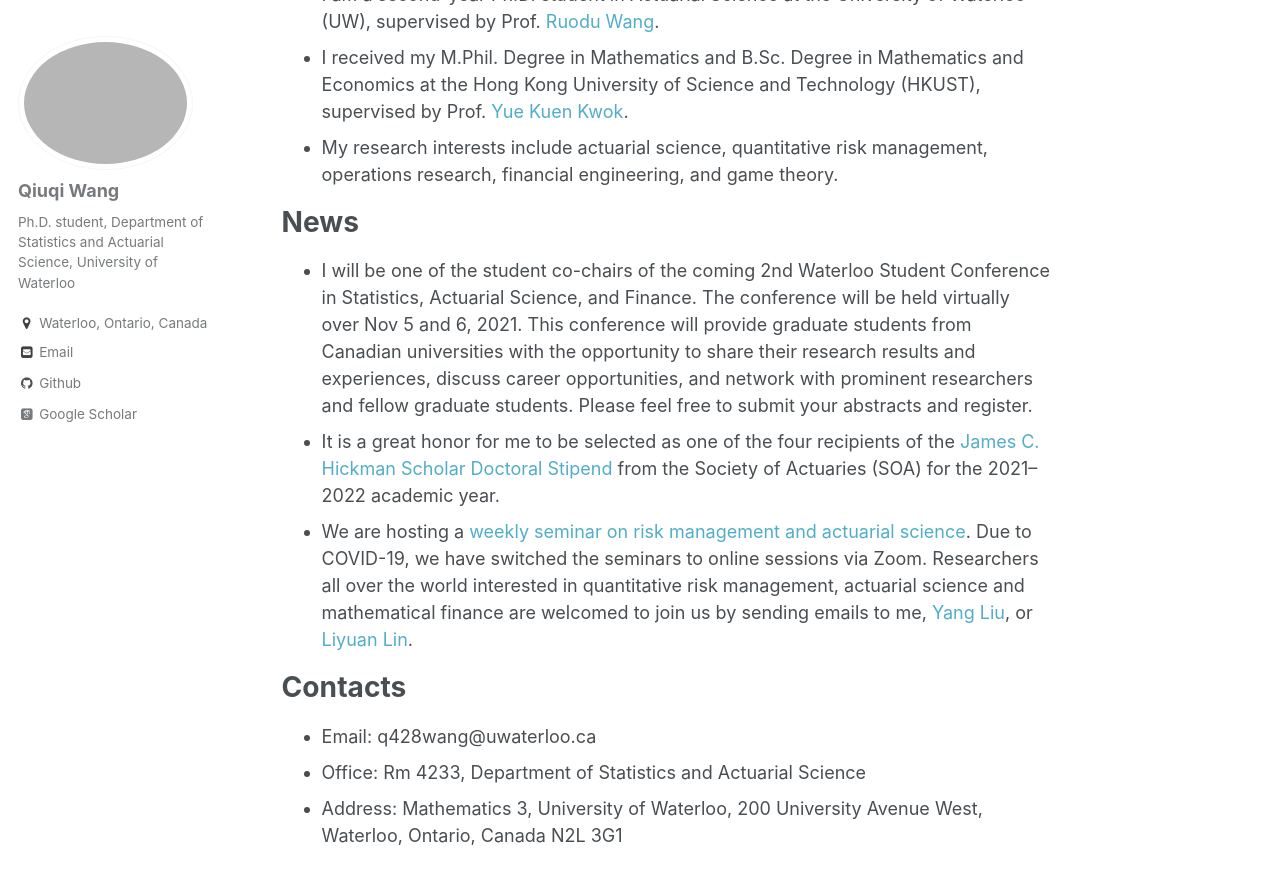
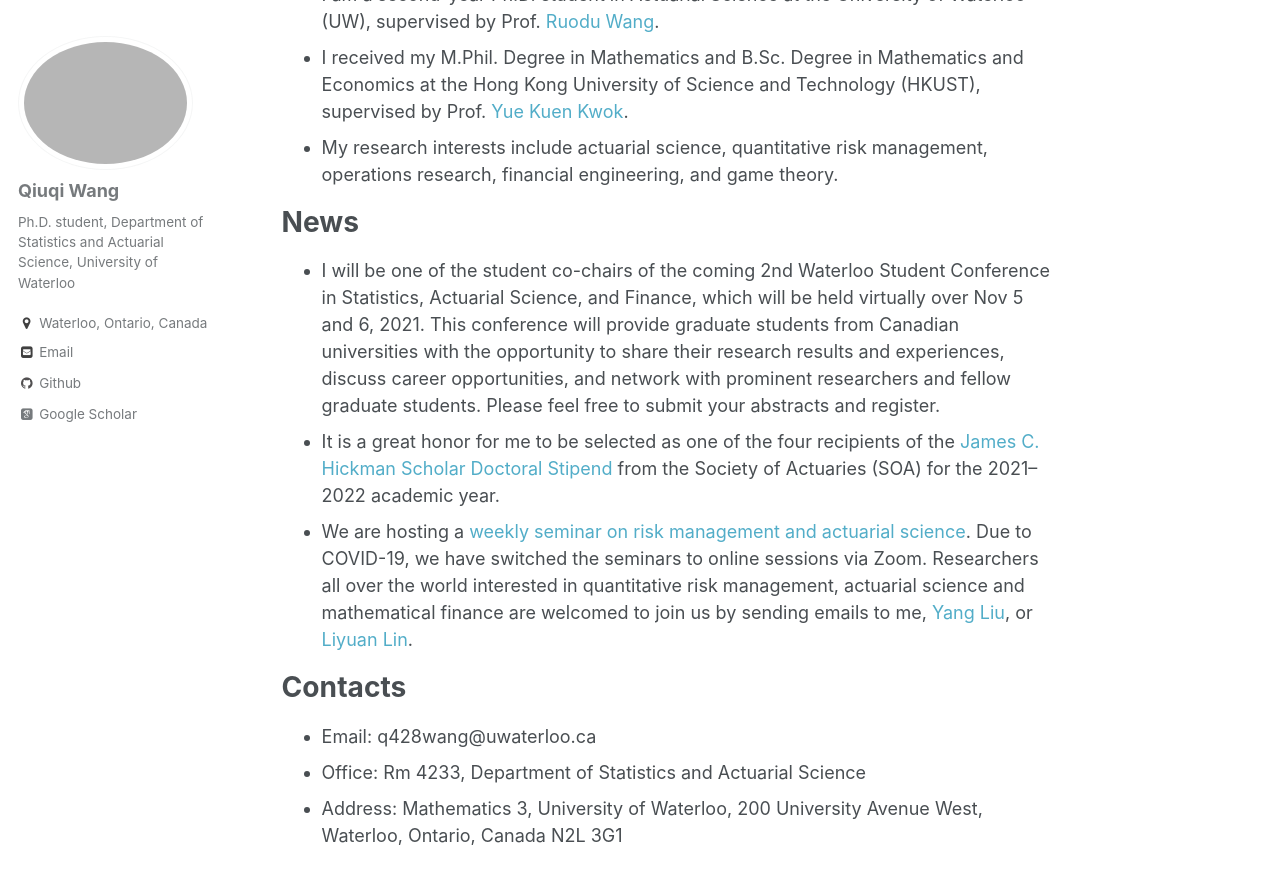
Before and after one commit to qwangan/qwangan.github.io, a Jekyll site: the page built from _pages/about.md, in a window 1280 px wide and 900 px high, scrolled down 564 px. Shown: the top 884 px of the window. Built offline with Jekyll 4.4.1, drawn with Linux system fonts in a browser that asks for light colours; some web fonts are replaced.

Commit message:
Update about.md

```diff
--- a/_pages/about.md
+++ b/_pages/about.md
@@ -18,7 +18,7 @@
 * My research interests include actuarial science, quantitative risk management, operations research, financial engineering, and game theory.
 
 # News
-* I will be one of the student co-chairs of the coming 2nd Waterloo Student Conference in Statistics, Actuarial Science, and Finance. The conference will be held virtually over Nov 5 and 6, 2021. This conference will provide graduate students from Canadian universities with the opportunity to share their research results and experiences, discuss career opportunities, and network with prominent researchers and fellow graduate students. Please feel free to submit your abstracts and register.
+* I will be one of the student co-chairs of the coming 2nd Waterloo Student Conference in Statistics, Actuarial Science, and Finance, which will be held virtually over Nov 5 and 6, 2021. This conference will provide graduate students from Canadian universities with the opportunity to share their research results and experiences, discuss career opportunities, and network with prominent researchers and fellow graduate students. Please feel free to submit your abstracts and register.
 * It is a great honor for me to be selected as one of the four recipients of the [James C. Hickman Scholar Doctoral Stipend](https://www.soa.org/resources/announcements/press-releases/2021/hickmans-scholar/) from the Society of Actuaries (SOA) for the 2021--2022 academic year.
 * We are hosting a [weekly seminar on risk management and actuarial science](https://yang-liu16.github.io/seminar/). Due to COVID-19, we have switched the seminars to online sessions via Zoom. Researchers all over the world interested in quantitative risk management, actuarial science and mathematical finance are welcomed to join us by sending emails to me, [Yang Liu](https://yang-liu16.github.io/), or [Liyuan Lin](mailto:l89lin@uwaterloo.ca).
 
```
